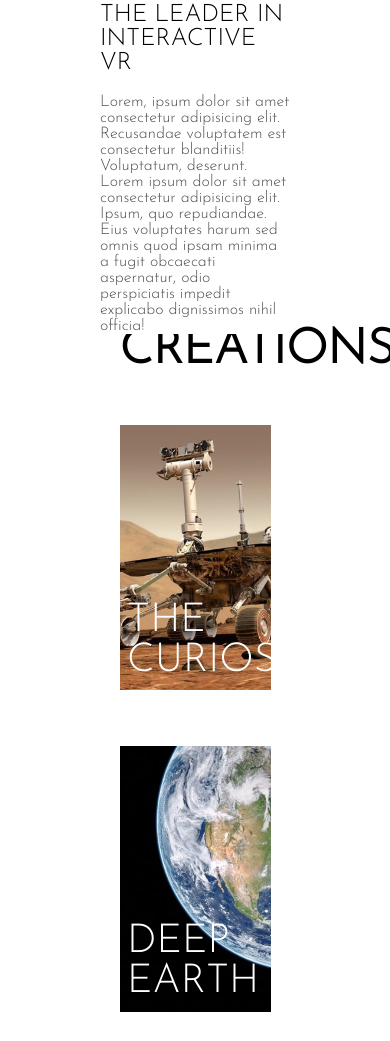
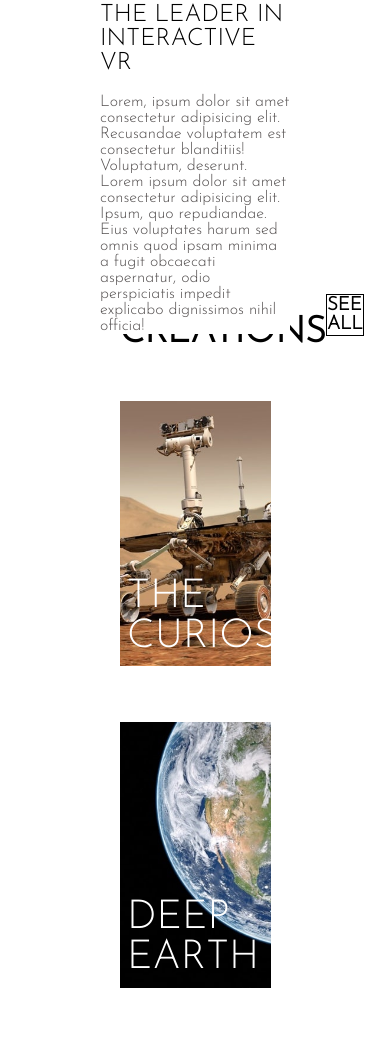
Before and after one commit to BCIDevelop/MiniHackaton, a plain HTML site: page index.html in a window 390 px wide. Shown: the part 1137-2178 px from the top of the page. Drawn offline with Linux system fonts and the light colour scheme; some packages are replaced by stand-ins of ours; a script that the page names is missing.

Commit message:
media query test

```diff
--- a/index.html
+++ b/index.html
@@ -107,7 +107,7 @@
                 <div>
                     <div class="container-sup">
                         <div class="text-title">
-                            <h1>OUR CREATIONS</h1>
+                            <h2>OUR CREATIONS</h2>
                         </div>
                         <div class="caja-text">
                             <h3>SEE ALL</h3>
--- a/static/css/main_mquery.css
+++ b/static/css/main_mquery.css
@@ -1,3 +1,14 @@
+/* Dentro de las medidads responsive tenemos tres medidas estandar
+ 1200 a 1900 es tamano desktop 900 a 700 tablet 600 a 400 mobile o celular */
+
+ @media only screen and (min-width:375px) and (max-width:650px){
+    .container h2{
+
+    }
+ }
+
+
+
 @media only screen and (max-width: 1000px) {
     main{
         background-size:  100% 410px;
```
